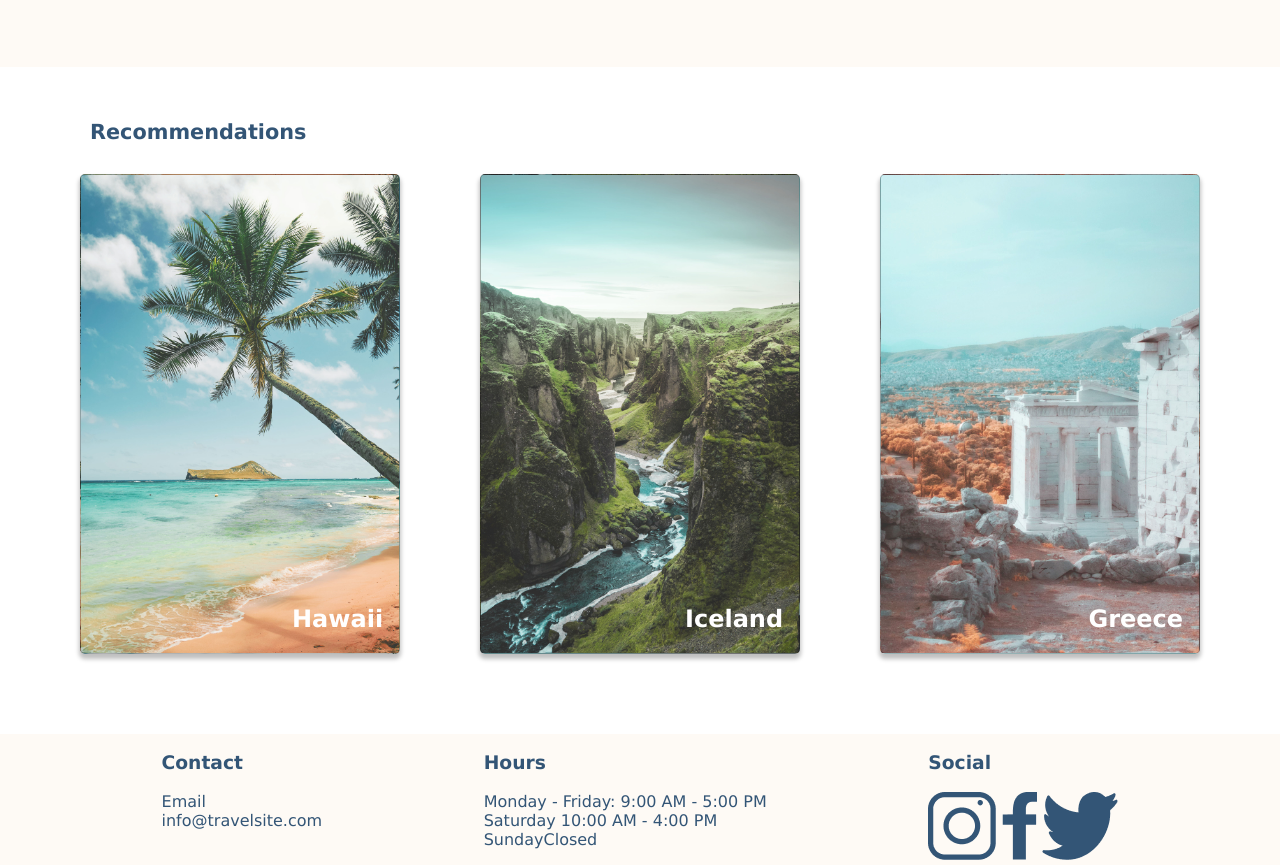
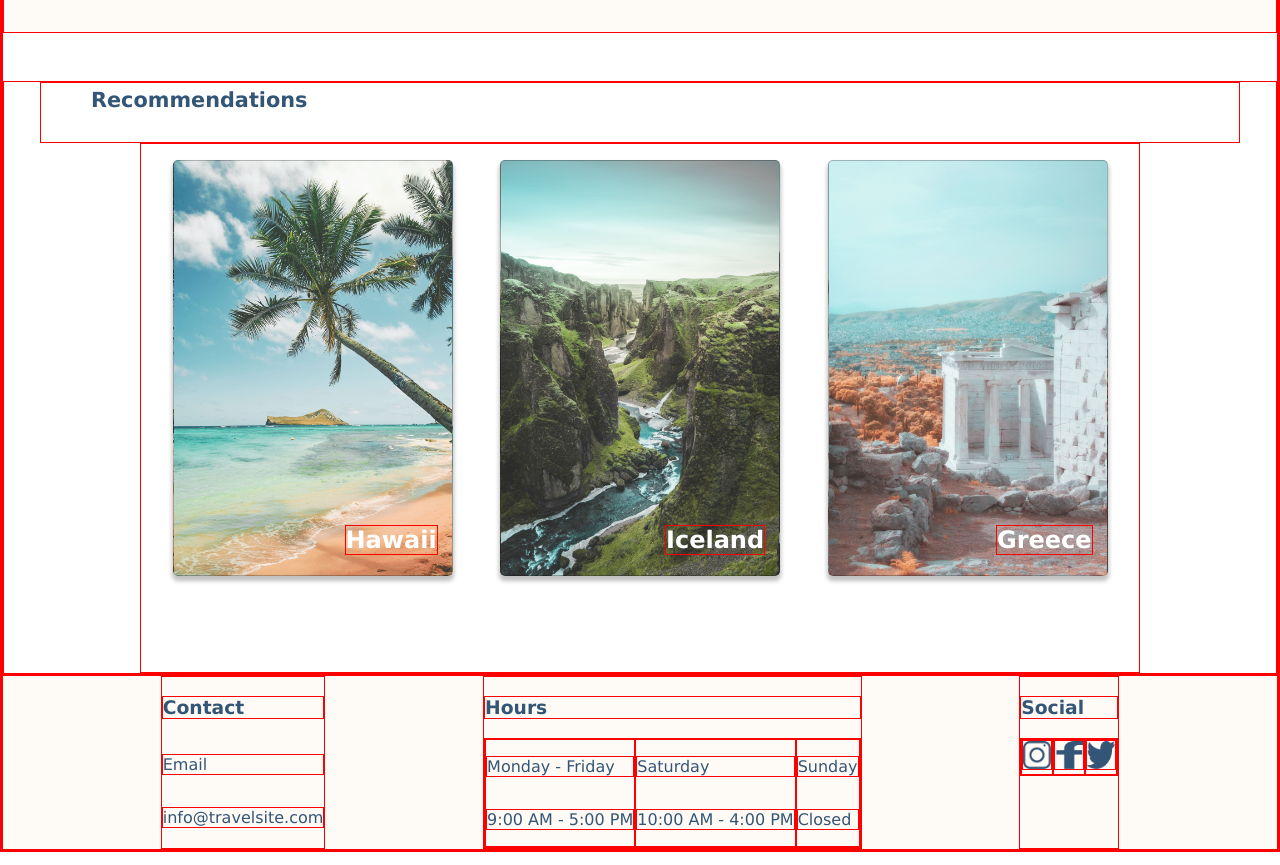
Before and after one commit to tatianapriv/tatiana-privezentseva-travelsite, a plain HTML site: page index.html in a window 1280 px wide. Shown: the part 455-1320 px from the top of the page. Drawn offline with Linux system fonts and the light colour scheme.

Commit message:
Make further changes in the cards and footer sections

```diff
--- a/css/main.css
+++ b/css/main.css
@@ -1,5 +1,6 @@
 * {
   box-sizing: border-box;
+  border: 1px red solid;
 }
 
 body {
@@ -13,10 +14,10 @@ a {
 }
 
 .nav {
- background-color: #ffffff;
- position: fixed;
- width: 100vw;
- margin: 0 auto;
+  background-color: #ffffff;
+  position: fixed;
+  width: 100vw;
+  margin: 0 auto;
 }
 
 .nav__wrapper {
@@ -31,13 +32,12 @@ a {
 .nav__pages-list {
   list-style: none;
   display: flex;
-
+  padding-right: 2.2rem;
 }
 
 .nav__pages-list-item {
   margin-right: 1rem;
   padding-bottom: 0.3rem;
-
 }
 
 .nav__pages-link-item--highlight {
@@ -50,7 +50,7 @@ a {
 }
 
 .site__title {
-  font-size: 1rem;
+  font-size: 1.2rem;
   padding-left: 50px;
 }
 
@@ -58,7 +58,6 @@ a {
   background-color: #fefaf5;
   padding: 90px 0 70px 0;
 }
-
 
 .wrapper-large {
   max-width: 1200px;
@@ -69,7 +68,7 @@ a {
 }
 
 .hero__box {
-  padding-right: 130px;
+  padding-right: 100px;
   padding-left: 50px;
 }
 
@@ -95,6 +94,7 @@ a {
 .hero__logo {
   width: 40%;
   padding-left: 3rem;
+  padding-right: 3rem;
 }
 
 .main__title {
@@ -110,15 +110,10 @@ a {
   display: flex;
   flex-direction: row;
   justify-content: space-evenly;
+  align-items: center;
   padding-bottom: 5rem;
-
-}
-
-.wrapper__small {
   max-width: 1000px;
   width: 100vw;
-  display: flex;
-  align-items: center;
   margin: 0 auto;
 }
 
@@ -128,12 +123,12 @@ a {
   justify-content: flex-end;
   background-position: center;
   background-size: cover;
-  width: 320px;
-  height: 30rem;
+  width: 280px;
+  height: 26rem;
   border: 1px solid rgba(0, 0, 0, 0.25);
   border-radius: 5px;
   box-shadow: 0 4px 4px 1px rgba(0, 0, 0, 0.25);
-
+  margin: 1rem;
 }
 
 .box--hawaii {
@@ -142,7 +137,6 @@ a {
 
 .box--iceland {
   background-image: url(../assets/Images/iceland.jpg);
-
 }
 
 .box--greece {
@@ -159,14 +153,30 @@ a {
   display: flex;
   flex-direction: row;
   justify-content: space-evenly;
-
 }
 
-.info-item {
+.box__contact {
+  display: flex;
+  flex-direction: column;
+}
+
+.box__times {
+  display: flex;
+}
+
+.box__times-weekdays,
+.box__times-saturday,
+.box__times-sunday {
+  display: flex;
+  flex-direction: column;
+}
+
+.box__logos {
   display: flex;
   flex-direction: row;
 }
 
 .logos {
-  display: inline;
+  width: 30px;
+  height: 30px;
 }
--- a/index.html
+++ b/index.html
@@ -34,7 +34,8 @@
         <div class="wrapper-large">
           <div class="hero__box">
             <h2 class="hero__title">
-              Travelling Comes With Endless Discoveries</h2>
+              Travelling Comes With Endless Discoveries
+            </h2>
             <p class="hero__description">
               Don't let your dreams be just dreams. Experience the world by
               booking a vacation with us now.
@@ -66,35 +67,34 @@
     </main>
 
     <footer class="footer">
-      <div>
-        <h3 class="info">Contact</h3>
-        <p class="info__item">
-          Email <br />
-          info@travelsite.com
-        </p>
+      <div class="box__contact">
+        <h3 class="info__contact">Contact</h3>
+        <p class="info__item">Email</p>
+          <p class="info__item">info@travelsite.com</p>
       </div>
-      <div>
+      <div class="box__hours">
         <h3 class="info">Hours</h3>
-        <p class="info__item">
-          <span class="info__item-days">Monday - Friday:</span> 9:00 AM - 5:00 PM
-          <br />
-          <span class="info__item-days">Saturday</span> 10:00 AM - 4:00 PM
-          <br/>
-          <span class="info__item-days">Sunday</span>Closed
-        </p>
+        <div class="box__times">
+            <div class="box__times-weekdays">
+        <p class="info__item-days">Monday - Friday</p>
+        <p class="info__item">9:00 AM - 5:00 PM</p>
+        </div>
+        <div class="box__times-saturday">
+        <p class="info__item-days">Saturday</p>
+        <p class="info__item">10:00 AM - 4:00 PM</p>
+        </div>
+        <div class="box__times-sunday">
+        <p class="info__item-days">Sunday</p>
+        <p class="info__item">Closed</p>
+        </div>
+        </div>
       </div>
-      <div>
+
+        <div class="box__social">
         <h3 class="info">Social</h3>
-        <div class="logos">
-          <a href="https://www.instagram.com">
-            <img
-              class="logos"
-              src="./assets/Icons/icon-instagram.png"
-              alt="instagram"
-            />
-          </a>
-        </div>
-        <div class="logos">
+        <div class="box__logos">
+          <a href="https://www.instagram.com"><img class="logos" src="./assets/Icons/icon-instagram.png" alt="instagram"/></a>
+
           <a href="https://www.facebook.com">
             <img
               class="logos"
@@ -102,12 +102,12 @@
               alt="facebook"
             />
           </a>
-        </div>
-        <div class="logos">
+
           <a href="https://www.twitter.com">
-            <img src="./assets/Icons/icon-twitter.png" alt="twitter" />
+            <img class="logos" src="./assets/Icons/icon-twitter.png" alt="twitter" />
           </a>
-        </div>
+          </div>
+
       </div>
     </footer>
   </body>
```
